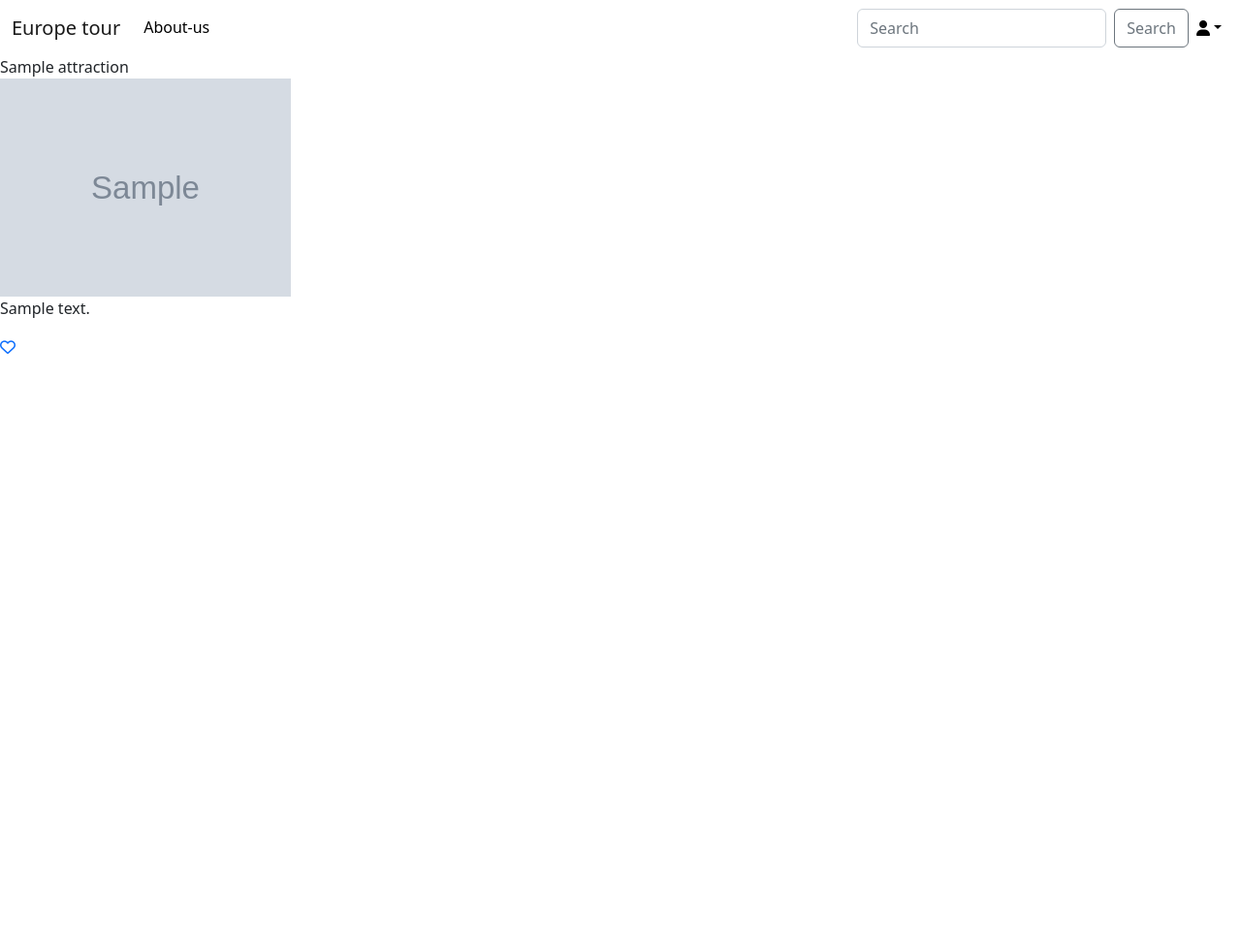
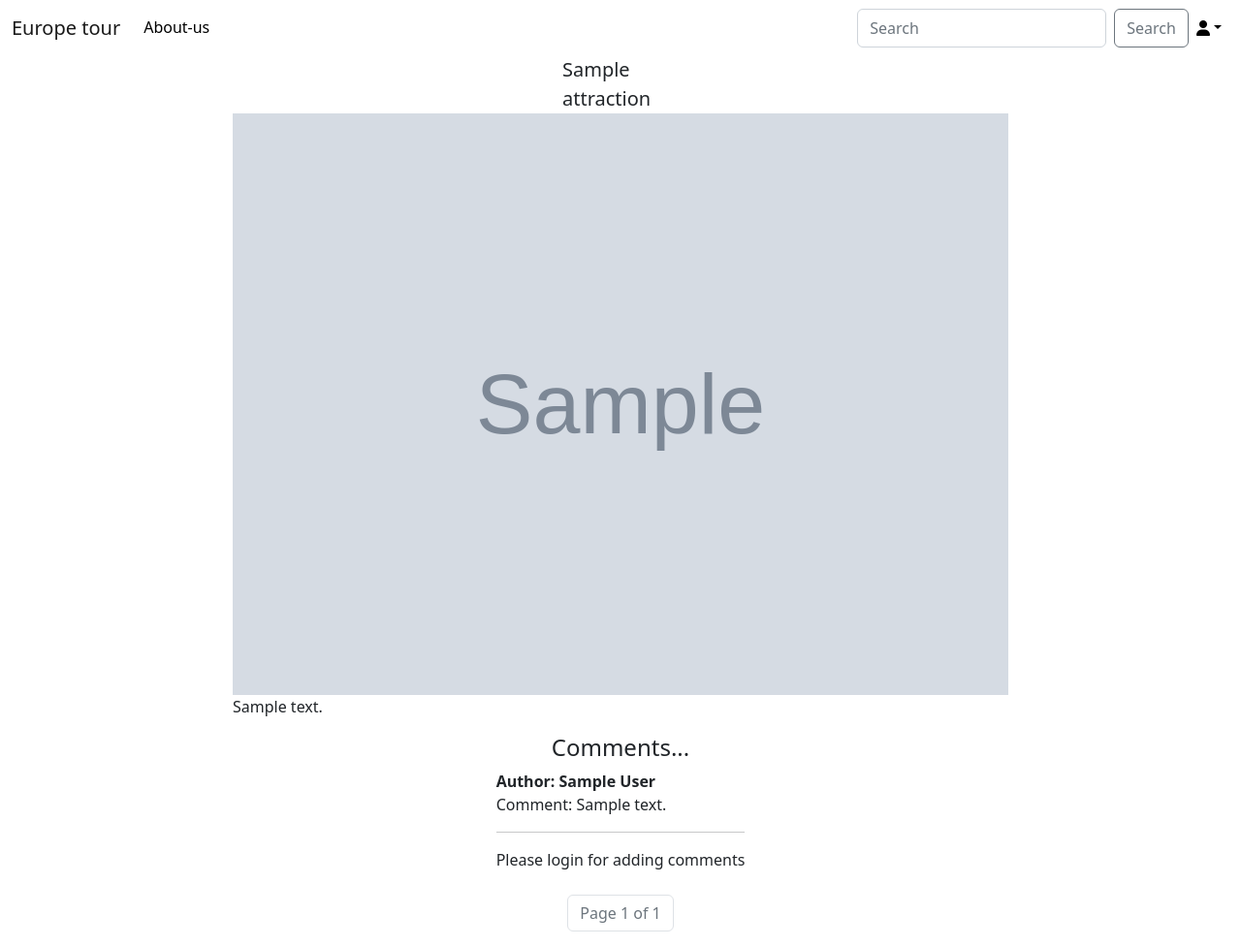
Before and after one commit to MrStass/kursach, a Django app: template templates/attractions/attractions_list.html in a window 1280 px wide. Shown: the whole page at 97% size. Before the commit the page ends 365 px from the top, so only its background shows below. Run offline with Django 3.2, Linux system fonts and the light colour scheme; the template is opened without the code that fills it: most values are stand-ins (such as "Sample title", 1, 10 or a date in 2020); grey boxes marked "Sample" are stand-in pictures; some libraries are stand-ins or nearby versions.

Commit message:
about_us

```diff
--- a/attractions/admin.py
+++ b/attractions/admin.py
@@ -1,5 +1,6 @@
 from django.contrib import admin
-from .models import Attractions
+from .models import Attractions, Comments
 
 
 admin.site.register(Attractions)
+admin.site.register(Comments)
--- a/attractions/urls.py
+++ b/attractions/urls.py
@@ -1,9 +1,10 @@
 from django.urls import path
 from .import views
-
+from .views import AddCommentView
 
 app_name = "attractions"
 
 urlpatterns = [
     path('country/<int:attractions_id>', views.AttractionsView, name='attractions'),
+    path('attractions/country/<int:pk>/comment/', AddCommentView.as_view(), name='add_comment'),
 ]
--- a/static/main/css/main.css
+++ b/static/main/css/main.css
@@ -22,11 +22,30 @@
 }
 
 .text-justify {
-  text-align: justify;
+	text-align: justify;
+
 }
 
-.t1{
+.t1 {
 	margin-left: auto;
     margin-right: auto;
     width: 6em
 }
+
+.t2 {
+	margin-left: auto;
+    margin-right: auto;
+    width: 6em;
+	font-size: 20px;
+}
+body{
+	width: 100%;
+	height: 100%;
+}
+
+.container{
+	display: flex;
+	justify-items: center;
+	align-items: center;
+	flex-direction: column;
+}
--- a/templates/attractions/attractions_list.html
+++ b/templates/attractions/attractions_list.html
@@ -3,21 +3,56 @@
 {% block content %}
 
    {% for attraction in Attractions %}
-            <div>
+            <div class="t2">
                 {{ attraction.title }}
             </div>
-
             <div>
-                <img src="{{ attraction.images.url }}" width = 300>
+                <div class="text1">
+                    <img src="{{ attraction.images.url }}" width = 800 height = 600>
                 </div>
                 <div>
                     <p class="text-justify">{{ attraction.description}}</p>
                 </div>
-            <div id="favourite-section">
-            <a href="#">
-               <i class="fa-regular fa-heart"></i>
-            </a>
             </div>
+            <h4>Comments...</h4>
+            <div class="t6">
+                {% if not attraction.comments.all %}
+                    {% if user.is_authenticated %}
+                        No comments yet...<a href="{% url 'attractions:add_comment' attraction.pk%}">add one</a>
+                    {% else %}
+                        No comments yet...Please login for adding comments
+                    {% endif %}
+                {% else %}
+                    {% for coment in attraction.comments.all %}
+                        <strong>Author: {{ coment.author }}</strong>
+                        <br/>
+                        <div>Comment: {{ coment.text }}</div>
+                        <hr>
                     {% endfor %}
+                    {% if user.is_authenticated %}
+                        <a href="{% url 'attractions:add_comment' attraction.pk %}">Add comment</a>
+                    {% else %}
+                        Please login for adding comments
+                    {% endif %}
+                {% endif %}
+            </div>
+            <br/>
+   {% endfor %}
+<div>
+<nav  class="d-flex justify-content-center" aria-label="Page navigation example">
+    <ul class="pagination">
+        {% if Attractions.has_previous %}
+            <li class="page-item"><a class="page-link" href="?page=1">&laquo; First</a></li>
+            <li class="page-item"><a class="page-link" href="?page={{ Attractions.previous_page_number }}">Previous</a></li>
+        {% endif %}
 
+        <li class="page-item disabled"><a href="#" class="page-link"> Page {{ Attractions.number }} of {{ Attractions.paginator.num_pages }}</a></li>
+
+        {% if Attractions.has_next %}
+            <li class="page-item"><a class="page-link" href="?page={{ Attractions.next_page_number }}">Next</a></li>
+            <li class="page-item"><a class="page-link" href="?page={{ Attractions.paginator.num_pages }}">Last &raquo;</a></li>
+        {% endif %}
+    </ul>
+</nav>
+</div>
 {% endblock %}
--- a/templates/main/base.html
+++ b/templates/main/base.html
@@ -10,7 +10,7 @@
     <script src="https://kit.fontawesome.com/5f7d1021fb.js" crossorigin="anonymous"></script>
     <title>Kursach</title>
     {% load static %}
-    <link rel="stylesheet" href="/static/main/css/main.css" type="text/css">
+    <link rel="stylesheet" href="{% static 'main/css/main.css' %}" type="text/css">
 </head>
 
 <body>
@@ -51,9 +51,9 @@
 	</nav>
 </header>
 
-<footer>
-    {% block content %}{% endblock  %}
-</footer>
+    <div class="container">
+        {% block content %}{% endblock  %}
+    </div>
     <script src="https://cdn.jsdelivr.net/npm/bootstrap@5.2.0-beta1/dist/js/bootstrap.bundle.min.js" integrity="sha384-pprn3073KE6tl6bjs2QrFaJGz5/SUsLqktiwsUTF55Jfv3qYSDhgCecCxMW52nD2" crossorigin="anonymous"></script>
 </body>
 </html>
--- a/templates/main/index.html
+++ b/templates/main/index.html
@@ -27,7 +27,7 @@
             {% endfor %}
         </div>
 </div>
-
+<br/>
 <div class="t1">
     <a href="{% url 'about_us:about-us' %}">About-us</a>
 </div>
--- a/users/views.py
+++ b/users/views.py
@@ -1,4 +1,3 @@
-from django.shortcuts import render, redirect, get_object_or_404
 from .forms import NewUserForm
 from django.contrib.auth import login, authenticate
 from django.contrib import messages
```
Also changed, not shown: attractions/forms.py (added, +12 -0 lines), attractions/models.py (+9 -2 lines), attractions/views.py (+30 -5 lines), main/views.py (+6 -1 lines), templates/attractions/add_comments.html (added, +18 -0 lines), templates/main/countries.html (+29 -6 lines), db.sqlite3. Lines whose indentation alone changed are shown as unchanged.
